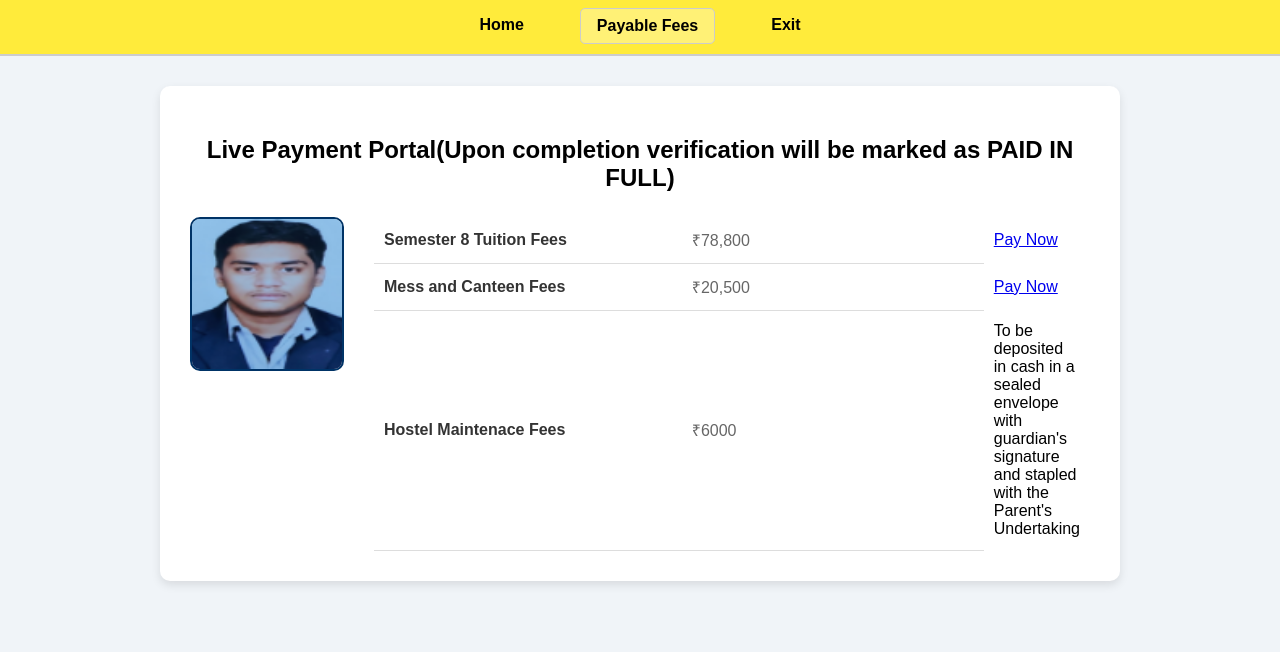
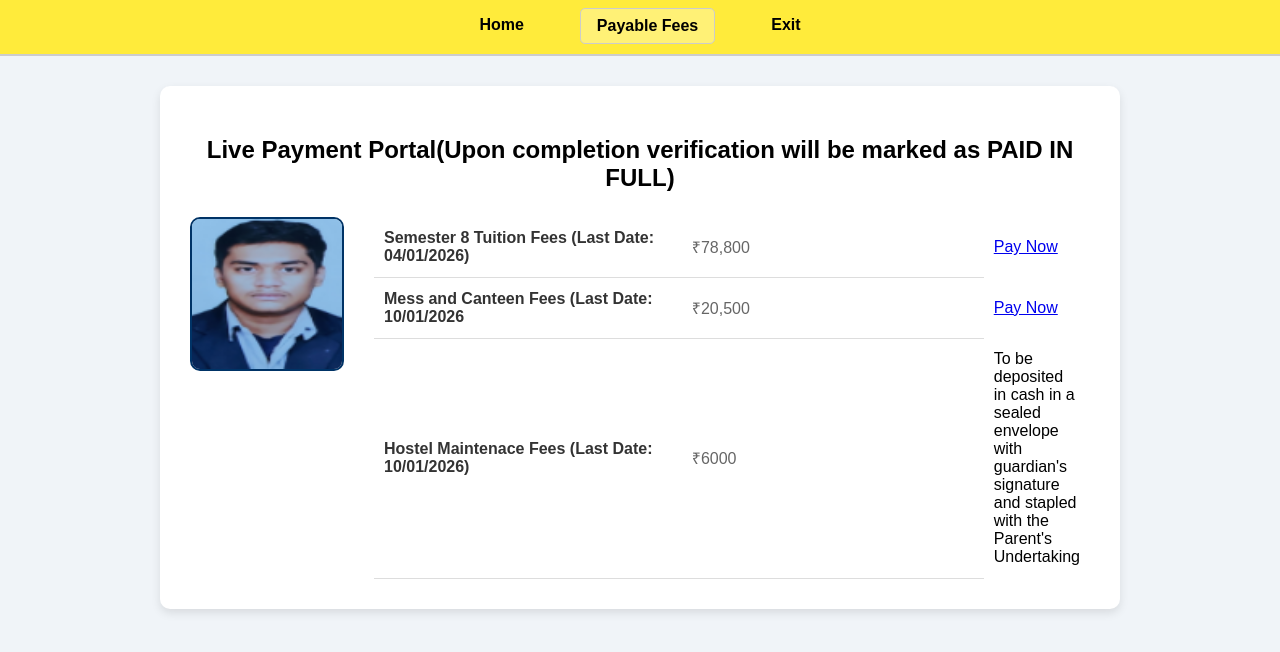
Before and after one commit to Sunfyre11/Chanakya, a plain HTML site: page fees.html in a window 1280 px wide. Shown: the part 122-774 px from the top of the page. Drawn offline with Linux system fonts and the light colour scheme.

Commit message:
Update fees.html

```diff
--- a/fees.html
+++ b/fees.html
@@ -34,17 +34,17 @@
       <table class="student-info-table">
         <tbody>
           <tr>
-            <td class="label">Semester 8 Tuition Fees</td>
+            <td class="label">Semester 8 Tuition Fees (Last Date: 04/01/2026)</td>
             <td class="value">₹78,800</td>
             <td class="pay-button"><a href = "https://onlinesbi.sbi.bank.in/sbicollect">Pay Now</a></td>
           </tr>
           <tr>
-            <td class="label">Mess and Canteen Fees</td>
+            <td class="label">Mess and Canteen Fees (Last Date: 10/01/2026</td>
             <td class="value">₹20,500</td>
             <td class="pay-button"><a href = "https://onlinesbi.sbi.bank.in/sbicollect">Pay Now</a></td>
           </tr>
           <tr>
-            <td class="label">Hostel Maintenace Fees</td>
+            <td class="label">Hostel Maintenace Fees (Last Date: 10/01/2026)</td>
             <td class="value">₹6000</td>
             <td>To be deposited in cash in a sealed envelope with guardian's signature and stapled with the Parent's Undertaking</td>
           </tr>
```
